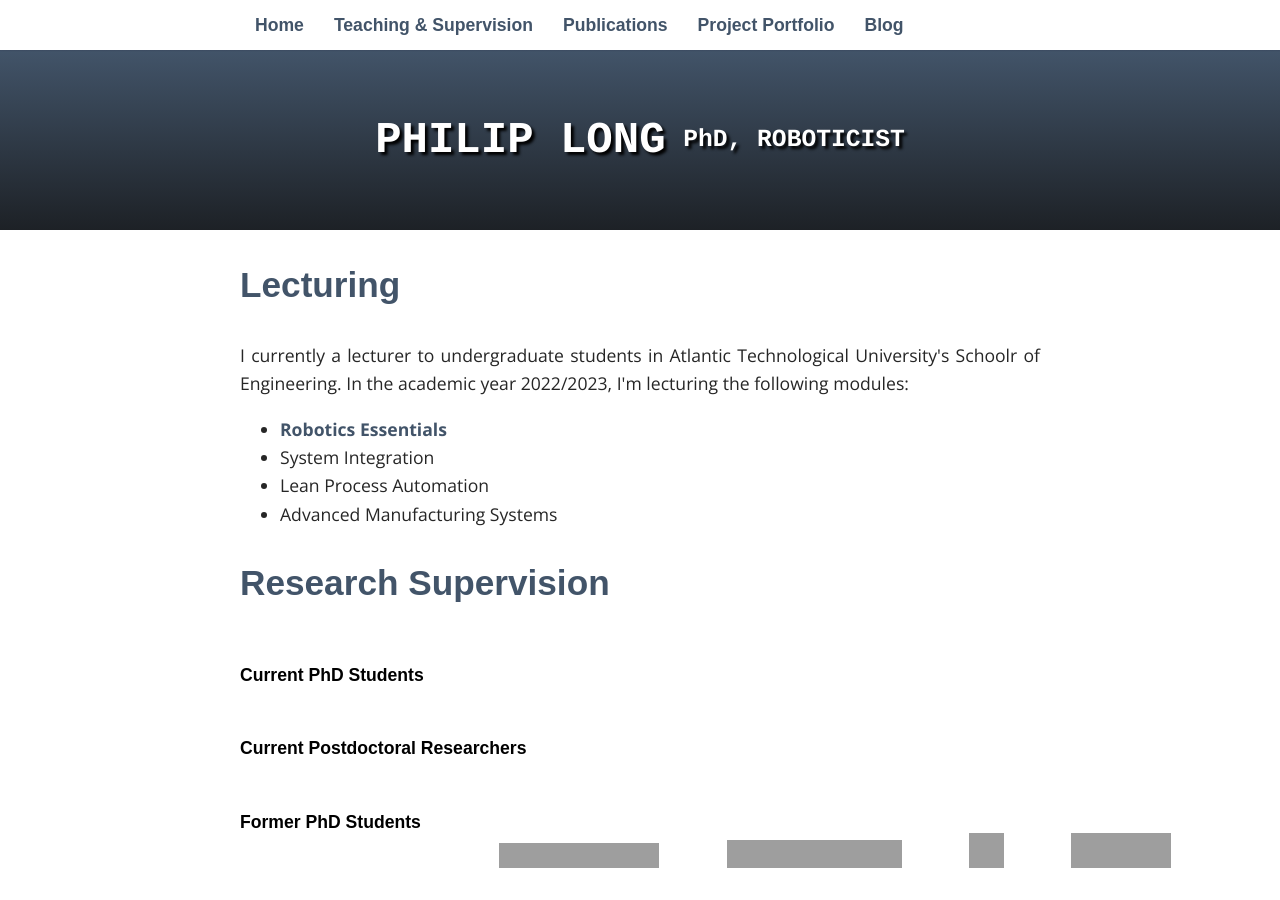
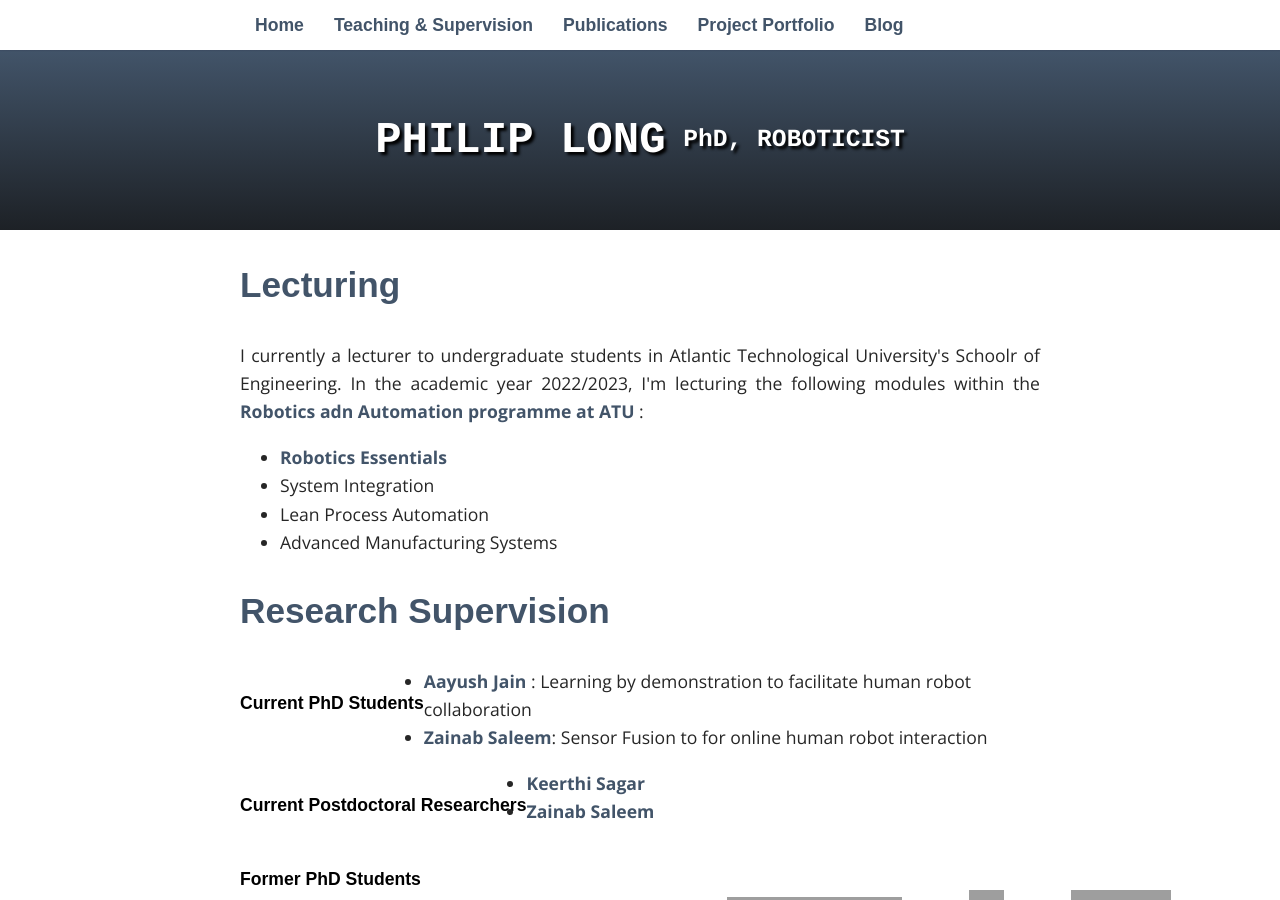
Before and after one commit to philip-long/philip-long.github.io, a Jekyll site: the page built from teaching/index.html, in a window 1280 px wide and 900 px high, cut to the strip 0-900 px from the top of the window. Built offline with Jekyll 4.4.1, drawn with Linux system fonts in a browser that asks for light colours; nearby versions of some CDN libraries; some web fonts are replaced; library files that are not in the unit come from our copies; grey boxes are pictures that could not be loaded.

Commit message:
Update index.html

```diff
--- a/teaching/index.html
+++ b/teaching/index.html
@@ -5,7 +5,7 @@ title: Teaching & Supervision
 <div class="blurb">
 
      <h2 class="col">Lecturing</h2>
- <p> I currently a lecturer to undergraduate students in Atlantic Technological University's Schoolr of Engineering. In the academic year 2022/2023, I'm lecturing the following modules: </p>
+ <p> I currently a lecturer to undergraduate students in Atlantic Technological University's Schoolr of Engineering. In the academic year 2022/2023, I'm lecturing the following modules within the <a href="https://www.gmit.ie/bachelor-of-engineering-in-automation-and-robotics"> Robotics adn Automation programme at ATU</a>  : </p>
 
 
         <ul class="desc">
@@ -18,10 +18,20 @@ title: Teaching & Supervision
 
 <div style="clear: both">
     <h4 style="float: left">Current PhD Students</h4>
+
+	  <ul class="desc">
+                    	<li> <a href="https://scholar.google.com/citations?user=HBh7iQ8AAAAJ&hl=en&oi=sra">Aayush Jain</a> : Learning by demonstration to facilitate human robot collaboration </li>
+                        <li> <a href="https://www.itsligo.ie/research/research-projects/zainab-saleem/">Zainab Saleem</a>: Sensor Fusion to for online human robot interaction </li>
+                    </ul>
+
 </div>
 
 <div style="clear: both">
     <h4 style="float: left">Current Postdoctoral Researchers</h4>
+		  <ul class="desc">
+                    	<li> <a href="https://scholar.google.com/citations?hl=en&user=Ku2w7U0AAAAJ&view_op=list_works&sortby=pubdate">Keerthi Sagar </a> </li>
+                        <li> <a href="https://www.gmit.ie/certificate-in-robotic-essentials-build-programme-and-automate">Zainab Saleem</a> </li>
+                    </ul>
 </div>
 
 <div style="clear: both">
```
